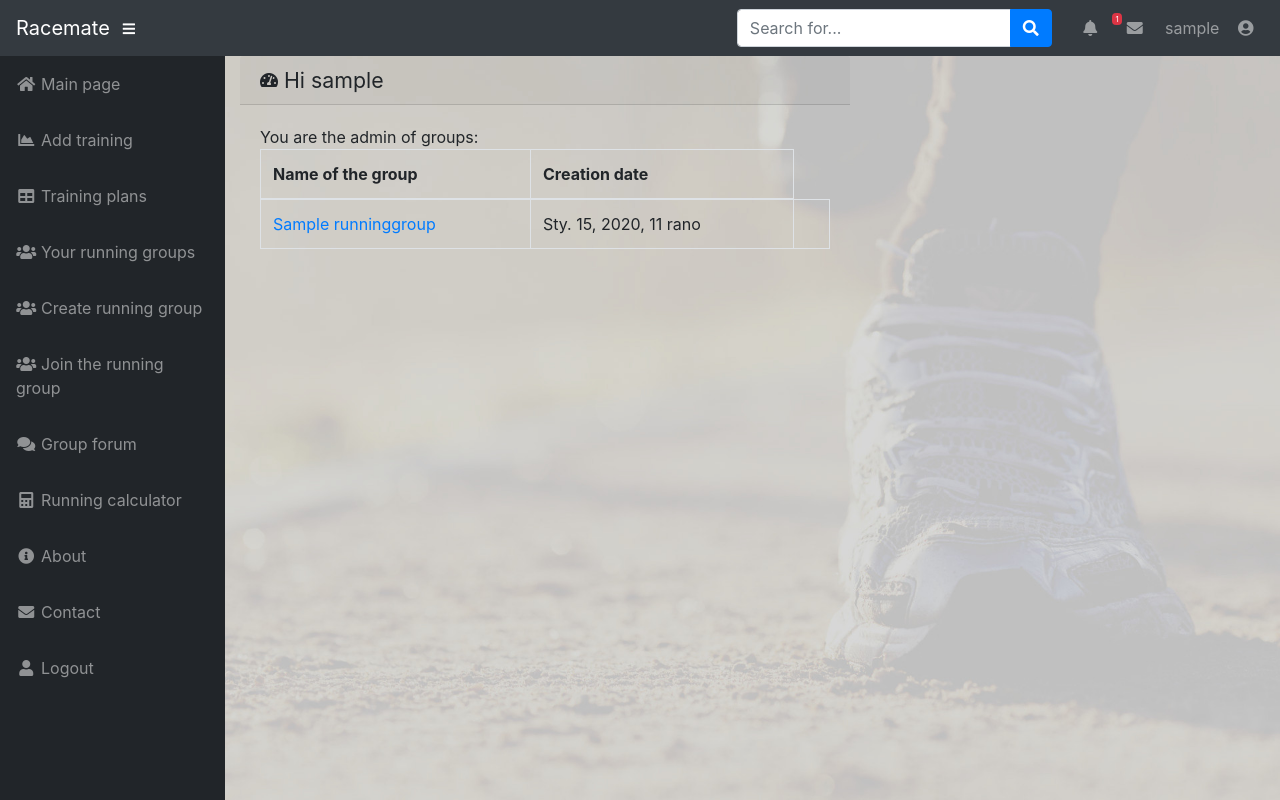
After one commit to przemyslawkulak/Racemate-aplikacja-biegowa, a Django app: page /showadmin/ in a window 1280 px wide. The commit adds this page. Run offline with Django 3.2, Linux system fonts and the light colour scheme; a user stored in the database is signed in; tables that the repository leaves empty hold one stand-in row (values such as "Sample post"); some libraries are stand-ins or nearby versions.

Commit message:
showadmin View

```diff
--- a/Racemate/urls.py
+++ b/Racemate/urls.py
@@ -18,7 +18,7 @@ from django.urls import path, re_path
 
 from calc.views import CalculatorView
 from group.views import RunningGroupView, MemberView, CreateGroupView, ShowGroupsView, JoinGroupView, JoinConfirmView, \
-    AdminConfirmView, AdminView
+    AdminConfirmView, AdminView, ShowAdminView
 from messanger.views import ForumView, ForumChoiceView, SendMessageView, SendMessageGroupView, MessangerView
 from racemate.views import (LogoutView, LoginView, LandingView, LandingGeneratorView,
                             RegisterView, customhandler404, customhandler500, EditUserView, ContactView, AboutView)
@@ -50,6 +50,7 @@ urlpatterns = [
     re_path(r'joingroupconfirm/(?P<id>(\d)+)/$', JoinConfirmView.as_view(), name='join-group-confirm'),
     re_path(r'adminconfirm/(?P<id>(\d)+)/(?P<sender>(\d)+)$', AdminConfirmView.as_view(), name='adminconfirm'),
     re_path(r'adminview/(?P<id>(\d)+)$', AdminView.as_view(), name='adminview'),
+    path('showadmin/', ShowAdminView.as_view(), name='showadmin'),
 
     # messanger
     re_path(r'forum/(?P<id>(\d)+)/$', ForumView.as_view(), name='forum'),
--- /dev/null
+++ b/group/templates/group/showadmin.html
@@ -0,0 +1,46 @@
+{% extends "racemate/index.html" %}
+{% block content %}
+<div class="cards col-6">
+
+
+            <div class="card-header">
+                            <i class="fas fa-tachometer-alt"> </i><span  class="test fa-lg">  Hi {{ user.username }}</span>
+            </div>
+            <!--Username: {{user.username}} <br>-->
+
+    <div class="card-body">You are the admin of groups:
+              <div class="table-responsive">
+                <table class="table table-bordered" id="dataTable" width="100%" cellspacing="0">
+                  <thead>
+                    <tr>
+
+                      <th>Name of the group</th>
+
+                      <th>Creation date</th>
+
+
+                    </tr>
+                  </thead>
+                <tbody>
+                    {% for i in groups %}
+                    <tr>
+
+                        <td><a href='{% url "adminview" id=i.id %}'>{{i.name}}</a></td>
+                      <td>{{i.date}}</td>
+
+
+                        <td></td>
+
+
+                        {% empty %}
+                        <p>You are admin of any group. <a href='{% url "create-group" %}'>Do you want to create group?</a></p>
+
+                    {% endfor%}
+                    </tr>
+                </tbody>
+                </table>
+              </div>
+            </div>
+</div>
+
+{% endblock content %}
--- a/group/views.py
+++ b/group/views.py
@@ -31,6 +31,7 @@ class ShowGroupsView(LoginRequiredMixin, View):
             m = len(MyUser.objects.filter(members=i))
             groups.append({"name": i.name, "admins": admin, "members": m, "date": i.date, "id": i.id})
         return render(request, 'group/showgroups.html', {"groups": groups})
+
 
 class JoinGroupView(LoginRequiredMixin, View):
     def get(self, request):
@@ -117,9 +118,6 @@ class CreateGroupView(LoginRequiredMixin, View):
         return redirect('show-groups')
 
 
-
-
-
 class AdminView(LoginRequiredMixin, View):
     def get(self, request, id):
         g = RunningGroup.objects.get(id=id)
@@ -132,3 +130,8 @@ class AdminView(LoginRequiredMixin, View):
         print(requested_users)
         print(id)
         return render(request, 'group/admingroup.html', {"requested_users": requested_users, "group_id": id})
+
+class ShowAdminView(LoginRequiredMixin, View):
+    def get(self, request):
+        groups = RunningGroup.objects.filter(admins=request.user.id)
+        return render(request, 'group/showadmin.html', {'groups':groups})
--- a/racemate/templates/racemate/index.html
+++ b/racemate/templates/racemate/index.html
@@ -55,7 +55,7 @@
       <!-- Navbar -->
       <ul class="navbar-nav ml-auto ml-md-0">
         <li class="nav-item dropdown no-arrow mx-1">
-          <a class="nav-link dropdown-toggle" href="#" id="alertsDropdown" role="button" data-toggle="dropdown" aria-haspopup="true" aria-expanded="false">
+          <a class="nav-link dropdown-toggle" href="{% url 'showadmin' %}" id="alertsDropdown" role="button" data-toggle="dropdown" aria-haspopup="true" aria-expanded="false">
             <i class="fas fa-bell fa-fw"></i>
             <span class="badge badge-danger">{% if join_to_group != 0 %}{{ join_to_group }}{% endif %}</span>
           </a>
```
